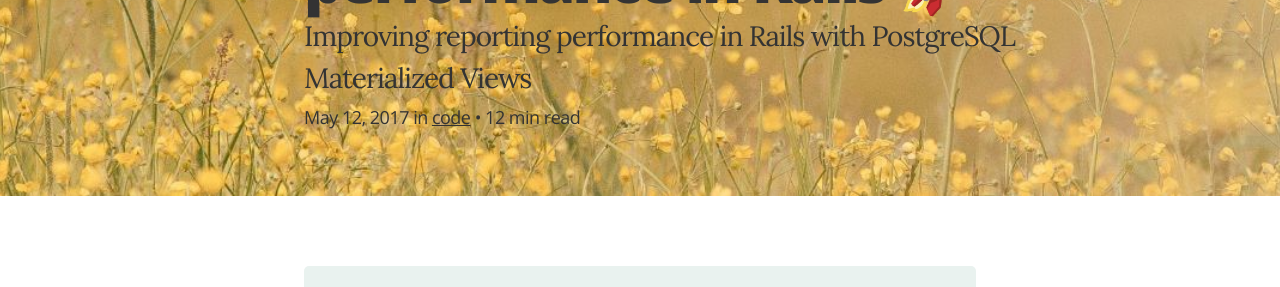
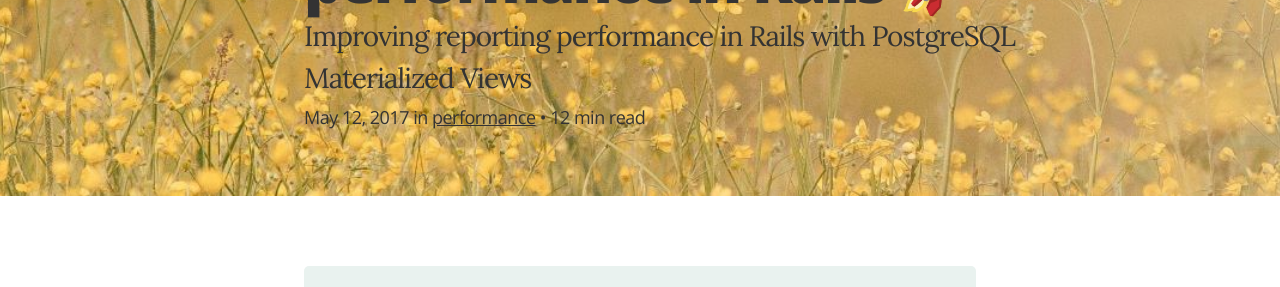
Before and after one commit to norydev/NoryDev.github.io, a Jekyll site: the page built from _posts/2017-05-11-pg-mat-views-for-better-performance-in-rails.md, in a window 1280 px wide and 900 px high. Shown: the part 325-612 px from the top of the window. Built offline with Jekyll 4.4.1, drawn with Linux system fonts in a browser that asks for light colours; nearby versions of some CDN libraries; comment, search, counter and statistics services are not loaded.

Commit message:
hotfix: performance keyword first for twitter image

```diff
--- a/_posts/2017-05-11-pg-mat-views-for-better-performance-in-rails.md
+++ b/_posts/2017-05-11-pg-mat-views-for-better-performance-in-rails.md
@@ -3,7 +3,7 @@
 title: PG MatViews for better performance in Rails 🚀
 subhead: Improving reporting performance in Rails with PostgreSQL Materialized Views
 excerpt: At Pisano, we sell a solution for businesses to collect feedback from their customers, engage with them in real time, and analyze results.
-categories: code performance
+categories: performance code
 imgclass: flowers
 date: 2017-05-12 10:00:00 +0300
 ---
```
